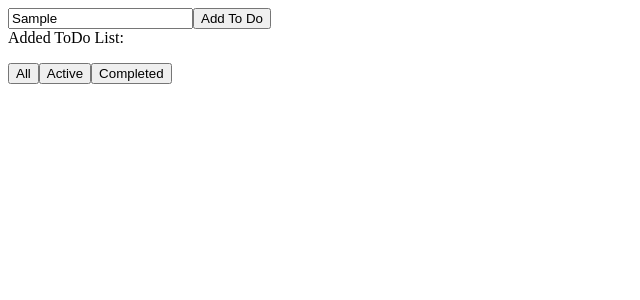
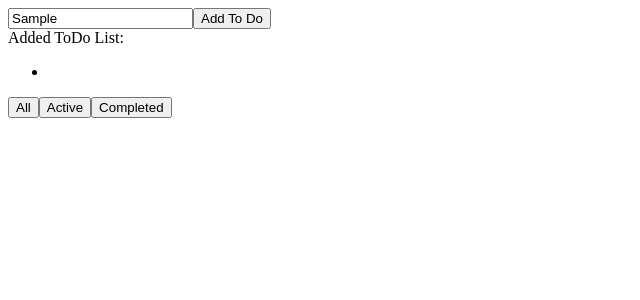
Before and after one commit to lakshmimurali/React-redux-todo, a React (Create React App) app: page / in a window 1280 px wide. Both pictures are taken after typing "Sample" into the empty fields and a click on the button "Add To Do". Shown: the top 300 px of the page, without its empty margins (0-640 px from the left). Built offline with nearby package versions, Linux system fonts and the light colour scheme.

Commit message:
Going to work

```diff
--- a/src/components/Todo.js
+++ b/src/components/Todo.js
@@ -6,7 +6,7 @@ function Todo(props) {
   };
 
   return (
-    <li onClick={toggleToDo}>
+    <li key={props.id} onClick={toggleToDo}>
       {props.value} {props.isCompleted}{' '}
     </li>
   );
--- a/src/components/TodoList.js
+++ b/src/components/TodoList.js
@@ -8,7 +8,7 @@ function TodoList(props) {
   let toToDoList = null;
 
   function renderToDoData() {
-    if (props.toDoListFromStore.toDos.length === 0 || 1 == 1) {
+    if (props.toDoListFromStore.toDos.length === 0) {
       return null;
     }
     toToDoList = props.toDoListFromStore.toDos.map((toDo) => {
```
